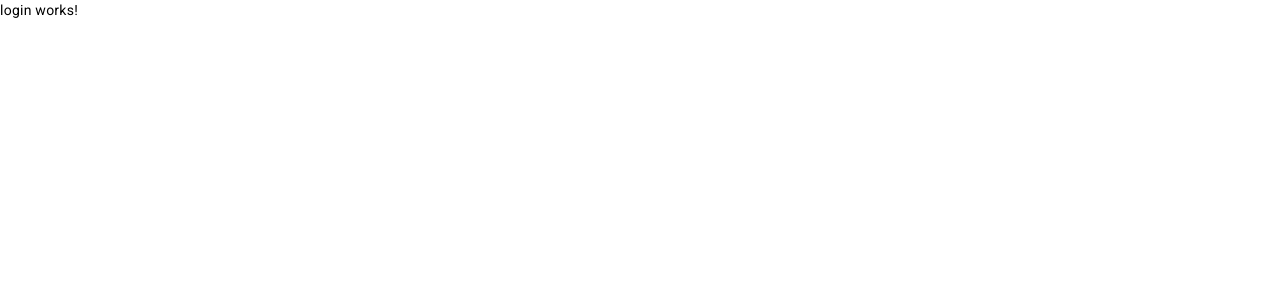
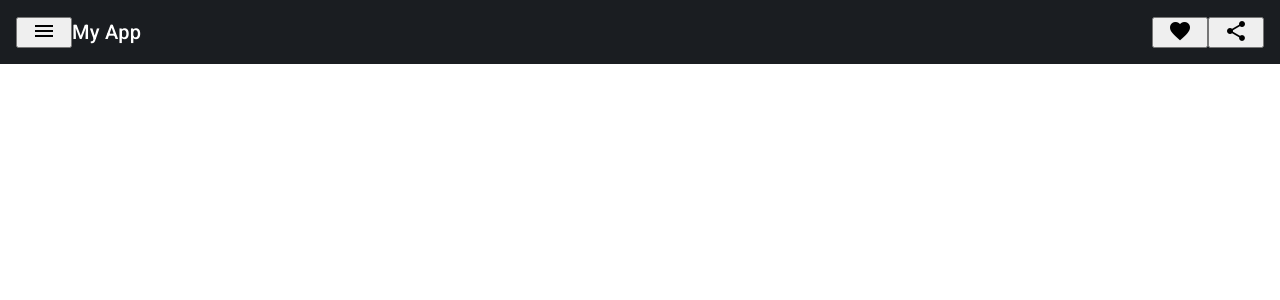
Before and after one commit to Can-Tkcu/slack-clone, an Angular app: page /login in a window 1280 px wide. Shown: the top 300 px of the page. Built offline with nearby package versions, Linux system fonts and the light colour scheme.

Commit message:
added color palette + login header

```diff
--- a/src/app/login/login.component.html
+++ b/src/app/login/login.component.html
@@ -1 +1,13 @@
-<p>login works!</p>
+<mat-toolbar>
+  <button mat-icon-button class="example-icon" >
+    <mat-icon>menu</mat-icon>
+  </button>
+  <span>My App</span>
+  <span class="example-spacer"></span>
+  <button mat-icon-button class="example-icon favorite-icon">
+    <mat-icon>favorite</mat-icon>
+  </button>
+  <button mat-icon-button class="example-icon">
+    <mat-icon>share</mat-icon>
+  </button>
+</mat-toolbar>
--- a/src/app/login/login.component.scss
+++ b/src/app/login/login.component.scss
@@ -0,0 +1,11 @@
+.example-spacer {
+  flex: 1 1 auto;
+}
+
+.example-icon {
+  padding: 0 14px;
+}
+
+mat-toolbar {
+    background: var(--primary);
+}
--- a/src/styles.scss
+++ b/src/styles.scss
@@ -1,4 +1,10 @@
-/* You can add global styles to this file, and also import other style files */
 
 html, body { height: 100%; }
 body { margin: 0; font-family: Roboto, "Helvetica Neue", sans-serif; }
+
+:root {
+    --primary: #1A1D21;
+    --secondary: #212121;
+    --light-grey:  #353330;
+    --mint: #5DB09D;
+}
```
Also changed, not shown: src/app/app.module.ts (+8 -9 lines), 1 other file (tests, documents, lock files or other folders).
